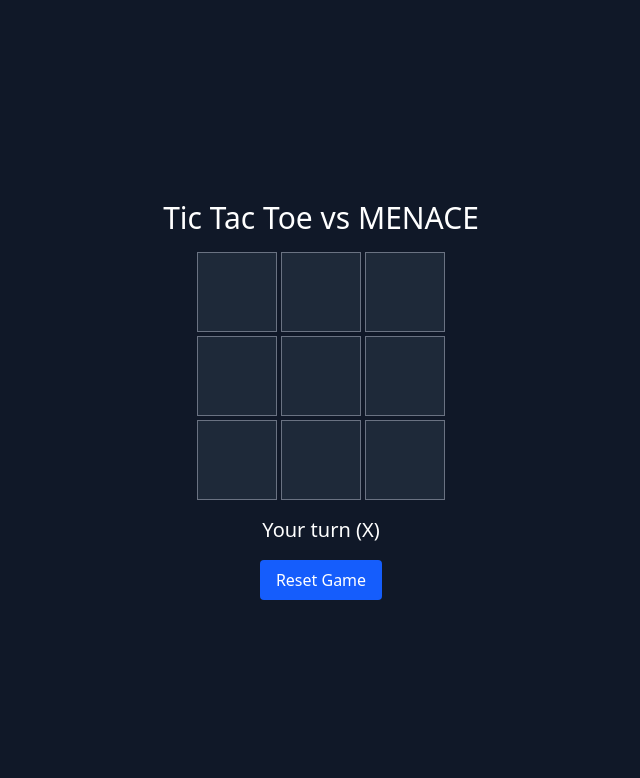
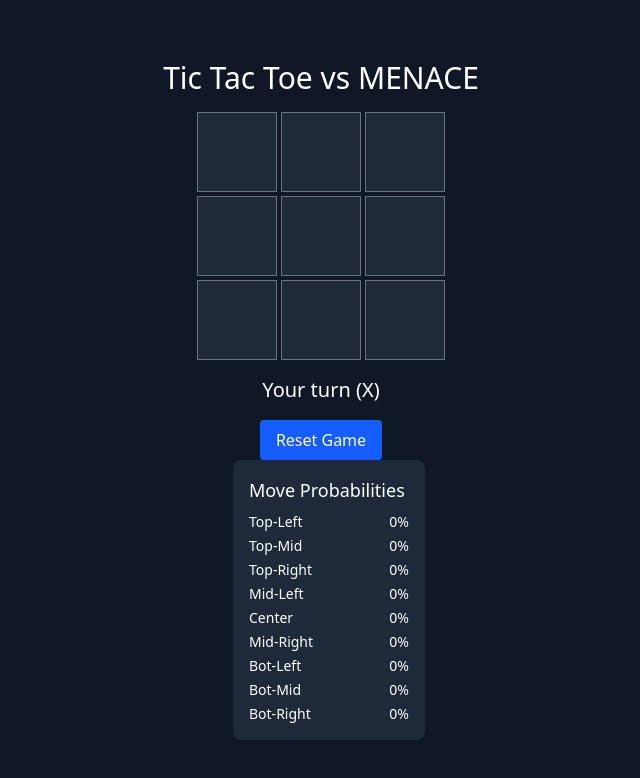
Before and after one commit to iwl-lyam/NaughtsAndCrosses, a React (Vite) app: page / in a window 1280 px wide. Shown: the top 778 px of the page, without its empty margins (319-959 px from the left). Built offline with nearby package versions, Linux system fonts and the light colour scheme; no server answers.

Commit message:
twhatever i did this time

```diff
--- a/src/App.jsx
+++ b/src/App.jsx
@@ -1,5 +1,6 @@
-import React, { useState } from 'react';
+import React, { useState, useEffect } from 'react';
 import { v4 as uuidv4 } from 'uuid';
+import ProbabilitySidebar from './ProbabilitySidebar.jsx';
 
 const SERVER_URL = 'http://162.19.154.182:1231'; // Change this to your MENACE server address
 const emptyBoard = Array(9).fill(null);
@@ -22,6 +23,23 @@ const TicTacToe = () => {
   const [highlightIndex, setHighlightIndex] = useState(null);
   const [gameId, setGameId] = useState(uuidv4());
   const [status, setStatus] = useState('Your turn (X)');
+  const [probabilities, setProbabilities] = useState(Array(9).fill(0));
+
+  useEffect(() => {
+    (async () => {
+      try {
+        const res = await fetch(`${SERVER_URL}/probabilities`, {
+          method: 'POST',
+          headers: { 'Content-Type': 'application/json' },
+          body: JSON.stringify({ board }),
+        });
+        const data = await res.json();
+        setProbabilities(data.probabilities);
+      } catch (e) {
+        console.error('Could not load probabilities:', e);
+      }
+    })();
+  }, [board]);
 
   const checkWinner = (b) => {
     const lines = [
@@ -134,6 +152,8 @@ const TicTacToe = () => {
       >
         Reset Game
       </button>
+
+      <ProbabilitySidebar probabilities={probabilities} />
     </div>
   );
 };
--- /dev/null
+++ b/src/ProbabilitySidebar.jsx
@@ -0,0 +1,24 @@
+// src/ProbabilitySidebar.jsx
+import React from 'react';
+
+export default function ProbabilitySidebar({ probabilities }) {
+  const labels = [
+    'Top-Left', 'Top-Mid', 'Top-Right',
+    'Mid-Left', 'Center',  'Mid-Right',
+    'Bot-Left', 'Bot-Mid',   'Bot-Right'
+  ];
+
+  return (
+    <div className="w-48 bg-gray-800 p-4 text-sm rounded-lg ml-4">
+      <h2 className="text-lg mb-2">Move Probabilities</h2>
+      <ul className="space-y-1">
+        {probabilities.map((p, i) => (
+          <li key={i} className="flex justify-between">
+            <span>{labels[i]}</span>
+            <span>{Math.round(p * 100)}%</span>
+          </li>
+        ))}
+      </ul>
+    </div>
+  );
+}
--- a/src/server/server.js
+++ b/src/server/server.js
@@ -125,5 +125,5 @@ app.post('/probabilities', async (req, res) => {
   });
 
 
-const PORT = 3000;
+const PORT = 1231;
 app.listen(PORT, () => console.log(`MENACE server listening on port ${PORT}`));
```
